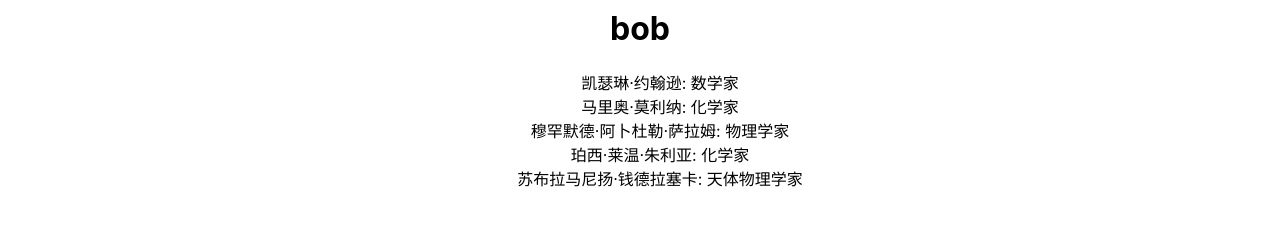
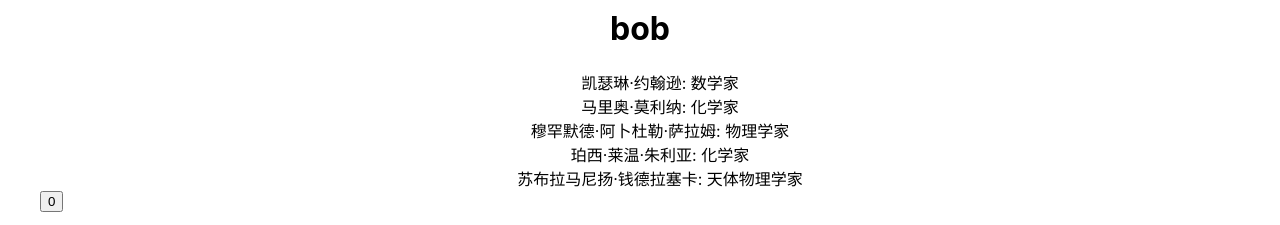
Before and after one commit to nitai2023/react_first_test, a React (Create React App) app: page / in a window 1280 px wide. Shown: the part 867-1092 px from the top of the page. Built offline with nearby package versions, Linux system fonts and the light colour scheme.

Commit message:
feat:新增响应事件

```diff
--- a/src/person.js
+++ b/src/person.js
@@ -1,7 +1,8 @@
+import { useState } from "react";
 function Person(){
     return (
         <div>
-            <Student name="bob" changes={()=>alert("change")}></Student>
+            <Student name="bob" changes={()=>{console.log(1)}}></Student>
         </div>
     )
 }
@@ -23,7 +24,14 @@ function List() {
     const listItems = people.map(person =>
       <li>{person}</li>
     );
-    return <ul>{listItems}</ul>;
+    let [index, setIndex] = useState(0);
+    return (
+    <ul>
+      {listItems}
+      <button onClick={()=>{setIndex(index+1)}}>{index}</button>
+      </ul>
+
+    );
   }
 
 export {Student,Person,List}
```
